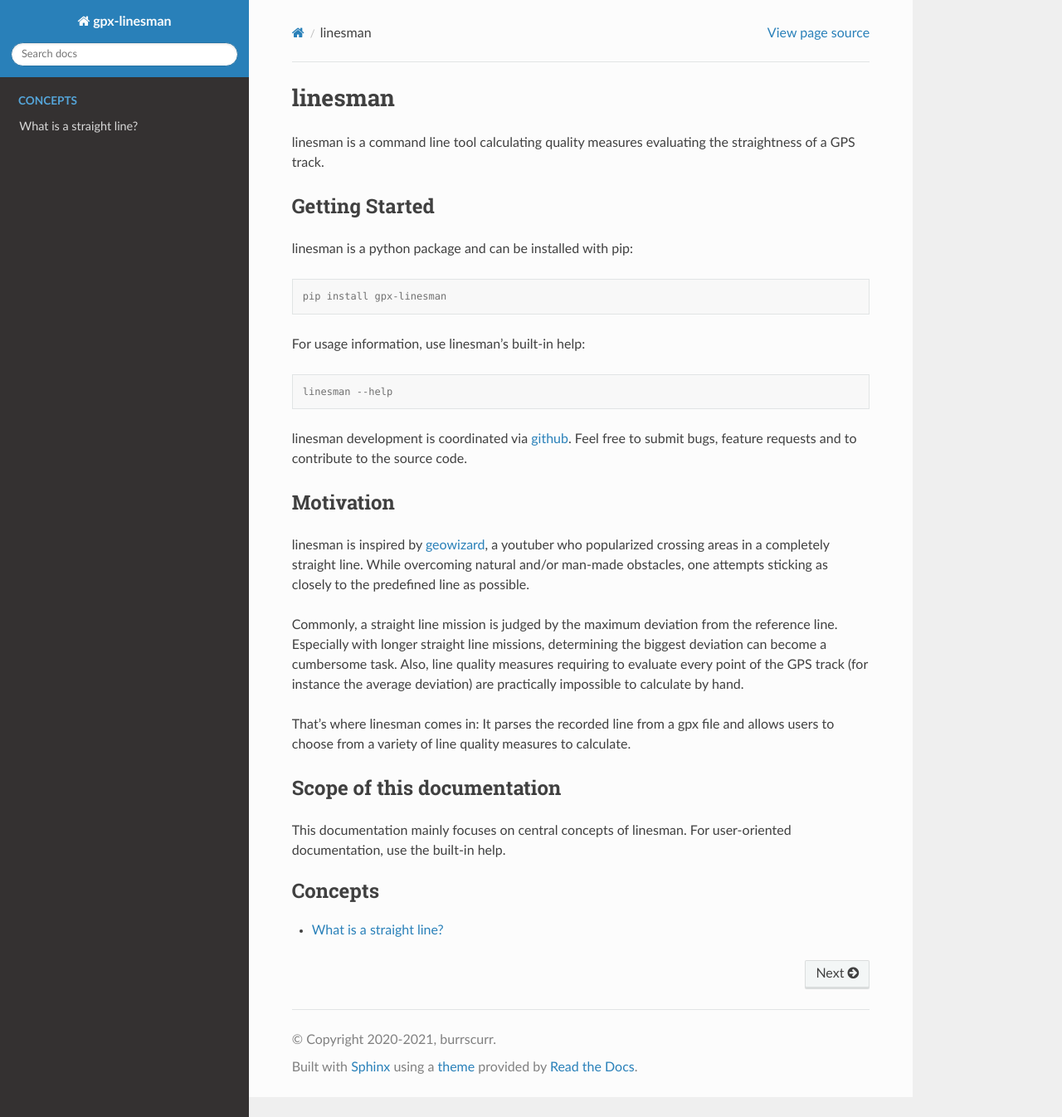
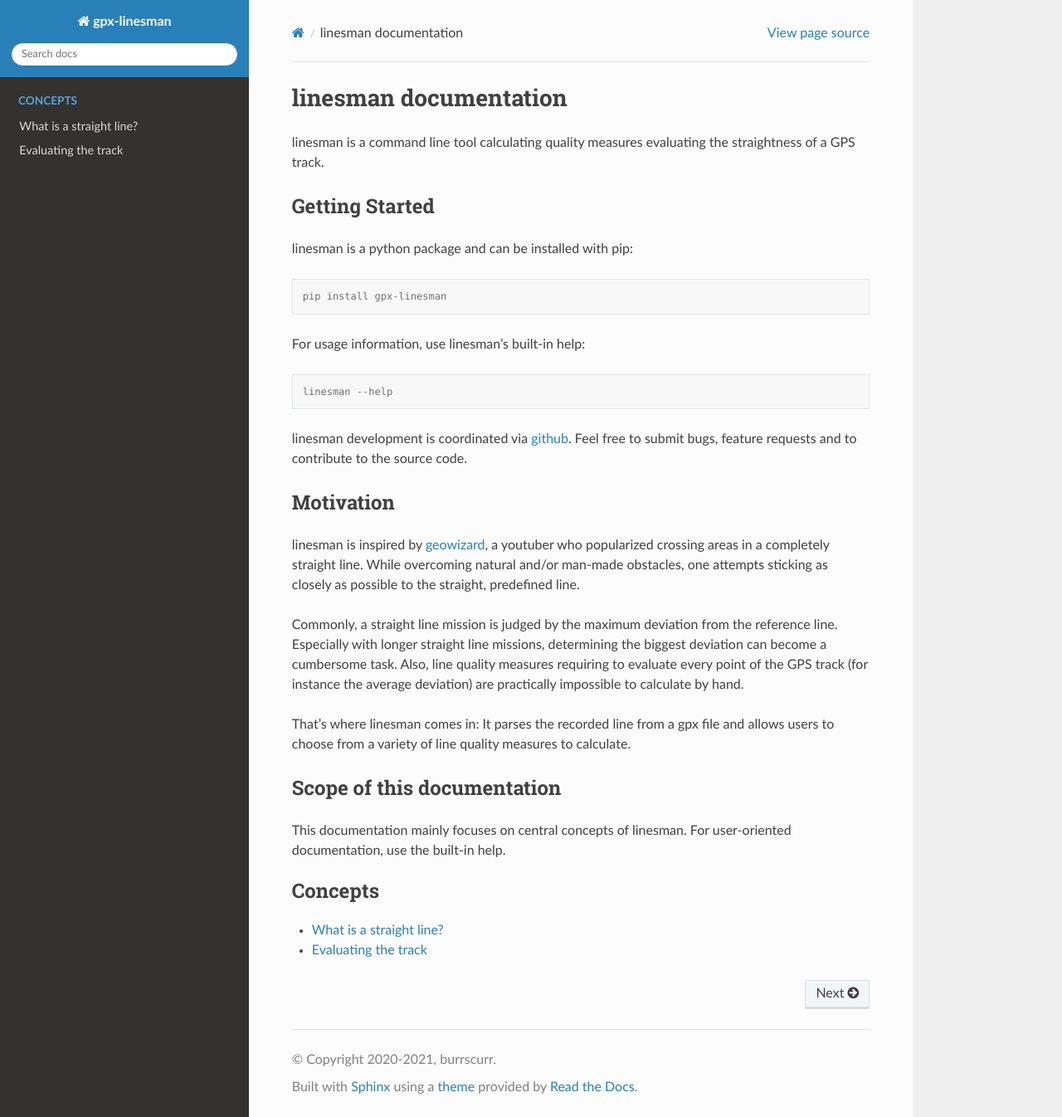
Before and after one commit to burrscurr/linesman, a Sphinx documentation site: the page built from docs/index.rst, in a window 1280 px wide and 1346 px high. Shown: the whole window at 83% size. Built offline with Sphinx 7.4.7 and the Read the Docs theme 2.0.0, drawn with Linux system fonts in a browser that asks for light colours.

Commit message:
Add how linesman evaluates the gpx track
Closes #2

```diff
--- a/docs/index.rst
+++ b/docs/index.rst
@@ -32,7 +27,8 @@
 
 linesman is inspired by `geowizard`_, a youtuber who popularized crossing
 areas in a completely straight line. While overcoming natural and/or man-made
-obstacles, one attempts sticking as closely to the predefined line as possible.
+obstacles, one attempts sticking as closely as possible to the straight,
+predefined line.
 
 Commonly, a straight line mission is judged by the maximum deviation from the
 reference line. Especially with longer straight line missions, determining the
@@ -54,6 +50,7 @@
   :maxdepth: 1
 
   straightness
+  track
 
 .. _geowizard: https://www.youtube.com/c/GeoWizard
 .. _github: https://github.com/burrscurr/linesman
```
Also changed, not shown: other parts of docs/index.rst (+2 -7 lines), docs/track.rst (added, +24 -0 lines).
